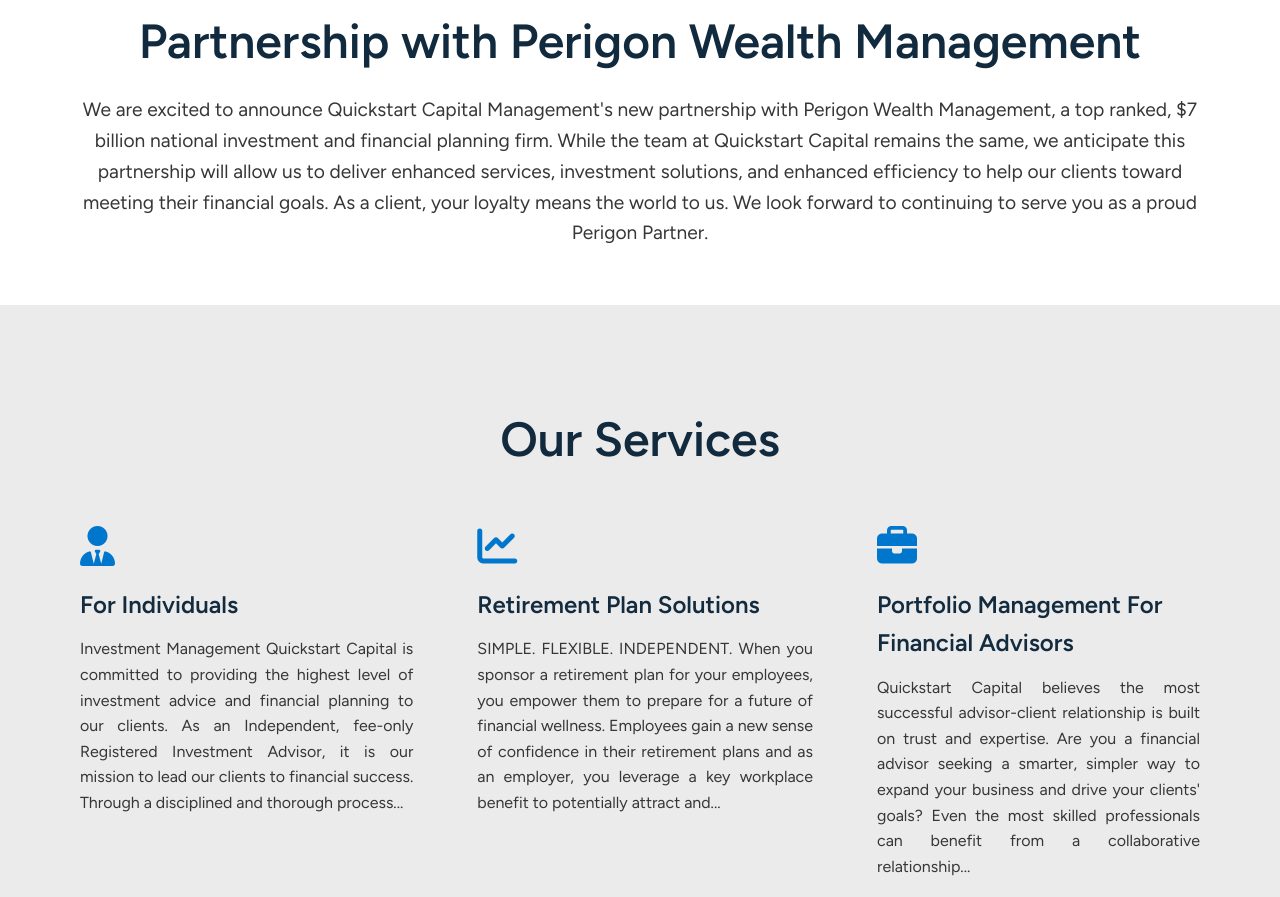
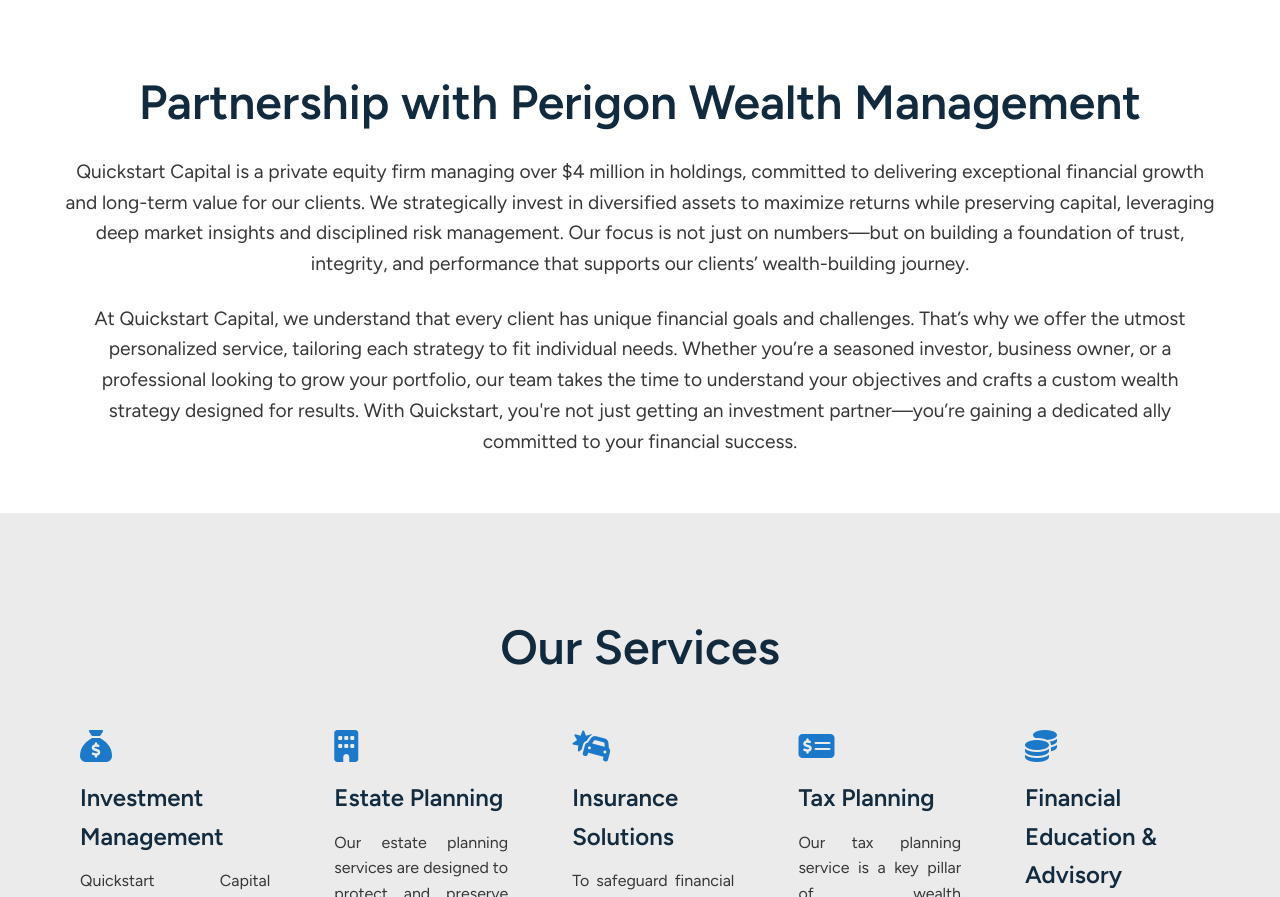
Before and after one commit to Heisobims/Quickstart, a website: page index.html in a window 1280 px wide. Shown: the part 1192-2089 px from the top of the page. Drawn offline with nearby package versions, Linux system fonts and the light colour scheme.

Commit message:
second commit

```diff
--- a/index.html
+++ b/index.html
@@ -107,17 +107,19 @@
 <section class="features">
   <div class="feature">
     <h1>Who We Are</h1>
-    <p>QuickStart Capital, LLC is in West Genesee Camillus NY. Founded in 2007, we specialize in retirement plan consulting, individual wealth management, and 3rd party asset management.
-
-<br/>As a fee-only adviser, Quickstart Capital  acts as our client’s trusted investment fiduciary.<br/>
-Our mission is to define what financial success means to our clients and design a plan to get there. </p>
+    <p>Quickstart Capital is a private equity and wealth management firm that helps individuals grow, protect, and preserve their wealth through a comprehensive suite of services, including investment management, estate planning, insurance solutions, tax planning, and financial education. By offering personalized financial strategies and active portfolio management, the firm empowers clients to achieve financial independence and build lasting legacies. With a strong focus on tax efficiency, Quickstart Capital helps clients minimize liabilities and leverage the tax system to their advantage, serving as a trusted partner for professionals, families, and business owners seeking long-term financial success.
+</p>
 <div class="line"></div>
   </div>
    <div class="feature">
     <h1>Partnership with Perigon Wealth Management</h1>
-    <p>We are excited to announce Quickstart Capital Management's new partnership with Perigon Wealth Management, a top ranked, $7 billion national investment and financial planning firm. While the team at Quickstart Capital  remains the same, we anticipate this partnership will allow us to deliver enhanced services, investment solutions, and enhanced efficiency to help our clients toward meeting their financial goals.
+    <p>
+      Quickstart Capital is a private equity firm managing over $4 million in holdings, committed to delivering exceptional financial growth and long-term value for our clients. We strategically invest in diversified assets to maximize returns while preserving capital, leveraging deep market insights and disciplined risk management. Our focus is not just on numbers—but on building a foundation of trust, integrity, and performance that supports our clients’ wealth-building journey.
 
-As a client, your loyalty means the world to us. We look forward to continuing to serve you as a proud Perigon Partner.  </p>
+    </p>
+    <p>
+        At Quickstart Capital, we understand that every client has unique financial goals and challenges. That’s why we offer the utmost personalized service, tailoring each strategy to fit individual needs. Whether you’re a seasoned investor, business owner, or a professional looking to grow your portfolio, our team takes the time to understand your objectives and crafts a custom wealth strategy designed for results. With Quickstart, you're not just getting an investment partner—you’re gaining a dedicated ally committed to your financial success.
+    </p>
 
   </div>
 
@@ -128,19 +130,35 @@
   <h1>Our Services</h1>
   <div class="service-list">
     <div class="service-item">
-      <i class="fas fa-user-tie service-icon"></i>
-      <h2>For Individuals</h2>
-      <p>Investment Management Quickstart Capital  is committed to providing the highest level of investment advice and financial planning to our clients. As an Independent, fee-only Registered Investment Advisor, it is our mission to lead our clients to financial success. Through a disciplined and thorough process...</p>
+      <i class="fa-solid fa-sack-dollar faa-services fa-2xl"></i>
+      <h2>Investment Management</h2>
+      <p>Quickstart Capital provides strategic investment management tailored to each client’s financial goals, risk tolerance, and time horizon. Our portfolios span a diversified range of assets including stocks, bonds, real estate, and alternative investments like private equity and commodities. Through active management and continuous market analysis, we aim to maximize returns while managing risk, helping clients build sustainable wealth over time.
+</p>
     </div>
     <div class="service-item">
-      <i class="fas fa-chart-line service-icon"></i>
-      <h2>Retirement Plan Solutions</h2>
-      <p>SIMPLE. FLEXIBLE. INDEPENDENT. When you sponsor a retirement plan for your employees, you empower them to prepare for a future of financial wellness. Employees gain a new sense of confidence in their retirement plans and as an employer, you leverage a key workplace benefit to potentially attract and...</p>
+      <i class="fa-solid fa-building faa-services fa-2xl"></i>
+      <h2>Estate Planning</h2>
+      <p>Our estate planning services are designed to protect and preserve wealth across generations. We assist clients in creating wills, establishing trusts, and developing tax-efficient wealth transfer strategies. By aligning legacy goals with financial planning, we help ensure assets are distributed according to the client’s wishes, reduce estate tax exposure, and provide financial security for heirs and beneficiaries.
+</p>
     </div>
     <div class="service-item">
-      <i class="fas fa-briefcase service-icon"></i>
-      <h2>Portfolio Management For Financial Advisors</h2>
-      <p>Quickstart Capital  believes the most successful advisor-client relationship is built on trust and expertise. Are you a financial advisor seeking a smarter, simpler way to expand your business and drive your clients' goals? Even the most skilled professionals can benefit from a collaborative relationship...</p>
+      <i class="fa-solid fa-car-burst faa-services fa-2xl"></i>
+      <h2>Insurance Solutions</h2>
+      <p>To safeguard financial progress, Quickstart Capital offers a range of insurance products including life insurance, annuities, long-term care, and asset protection coverage. These solutions are integrated into the broader financial plan to mitigate risk, preserve capital, and ensure clients and their families are protected from unforeseen events that could impact their financial future.
+</p>
+    </div>
+
+     <div class="service-item">
+      <i class="fa-solid fa-money-check-dollar faa-services fa-2xl"></i>
+      <h2>Tax Planning</h2>
+      <p>Our tax planning service is a key pillar of wealth optimization. We work closely with clients to reduce tax liabilities through strategic planning, entity structuring, and proactive income management. From tax-loss harvesting and retirement account strategies to small business tax guidance, our goal is to help clients legally minimize their tax burden and keep more of what they earn.
+</p>
+    </div>
+
+     <div class="service-item">
+      <i class="fa-solid fa-coins faa-services fa-2xl"></i>
+      <h2>Financial Education & Advisory</h2>
+      <p>Quickstart Capital empowers clients through ongoing financial education and personalized advisory services. We provide quarterly reviews, access to financial tools, and host workshops on topics like investing, tax strategy, and retirement planning. Our advisory approach is built on transparency, clarity, and client understanding—ensuring every financial decision is informed and aligned with long-term goals.</p>
     </div>
   </div>
 </section>
@@ -177,7 +195,7 @@
     </div>
      <div class="team-member">
       <div class="image-wrapper">
-      <img src="/images/paganelli_cropped.png" alt="Team Member 3">
+      <img src="/images/1_0.jpg" alt="Team Member 3">
        <div class="overlay">
           <p>John A. Paganelli Investment Advisor in Syracuse NY
 Partner/Finance and Operations</p>
@@ -187,7 +205,7 @@
     </div>
      <div class="team-member">
       <div class="image-wrapper">
-      <img src="/images/shane_headshot.png.webp" alt="Team Member 4">
+      <img src="/images/1_0.jpg" alt="Team Member 4">
        <div class="overlay">
           <p>Shane F. Rohe Financial Planning Associate in Syracuse NY
 Advisory Services Associate</p>
@@ -249,7 +267,7 @@
                   <a href="/">Website Disclosure</a>
                   <a href="/">Relationship Summary</a>
               </div>
-              <img src="/images/brokercheck.jpg" alt="Broker Check"/>
+
           </div>
 
           <div class="footer-title">
--- a/style.css
+++ b/style.css
@@ -145,8 +145,12 @@
   display: block;
 }
 
-.fa-solid .fa-caret-down {
-  margin-left: 5rem;
+.fa-solid {
+  color: #1c79ca;
+}
+
+.faa-services{
+  margin-bottom: 2rem;
 }
 
 /* Hero style */
```
Also changed, not shown: aboutus.html (+1 -1 lines), accountaccess.html (+1 -1 lines), bookmeeting.html (+1 -1 lines), contactus.html (+1 -1 lines), financialadvisors.html (+1 -1 lines), insights.html (+1 -1 lines), product-services/employers.html (+1 -1 lines), product-services/financialplanningservices.html (+1 -1 lines), product-services/forfinancialadvisors.html (+1 -1 lines), product-services/freefinancialplanning.html (+1 -1 lines), product-services/individuals.html (+1 -1 lines), product-services/investmentmanagement.html (+1 -1 lines), whychooseus.html (+1 -1 lines), images/1_0.jpg (added), 2 more files.
